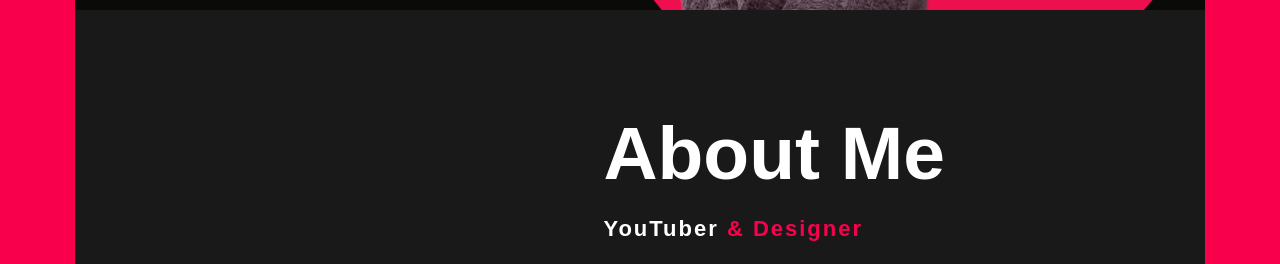
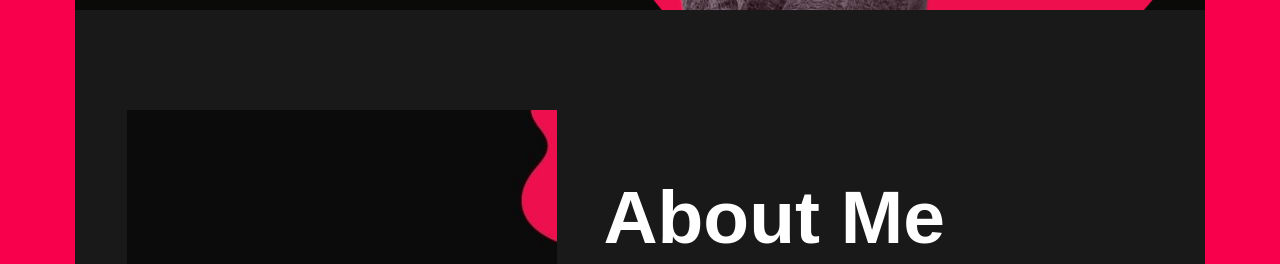
Before and after one commit to Codewiththinkabhi/think-abhi-portfolio.github.io, a plain HTML site: page index.html in a window 1280 px wide. Shown: the part 790-1054 px from the top of the page. Drawn offline with Linux system fonts and the light colour scheme; files whose address does not match are found by name.

Commit message:
Update index.html

```diff
--- a/index.html
+++ b/index.html
@@ -34,7 +34,7 @@
 	<!----About section start---->
 	<section class="about">
 		<div class="main">
-			<img src="U.jpg github.com/Codewiththinkabhi/ think-abhi-portfolio.github.io/blob/ main/U.jpg">
+			<img src="U.jpg">
 			<div class="about-text">
 				<h2>About Me</h2>
 				<h5>YouTuber <span>& Designer</span></h5>
```
